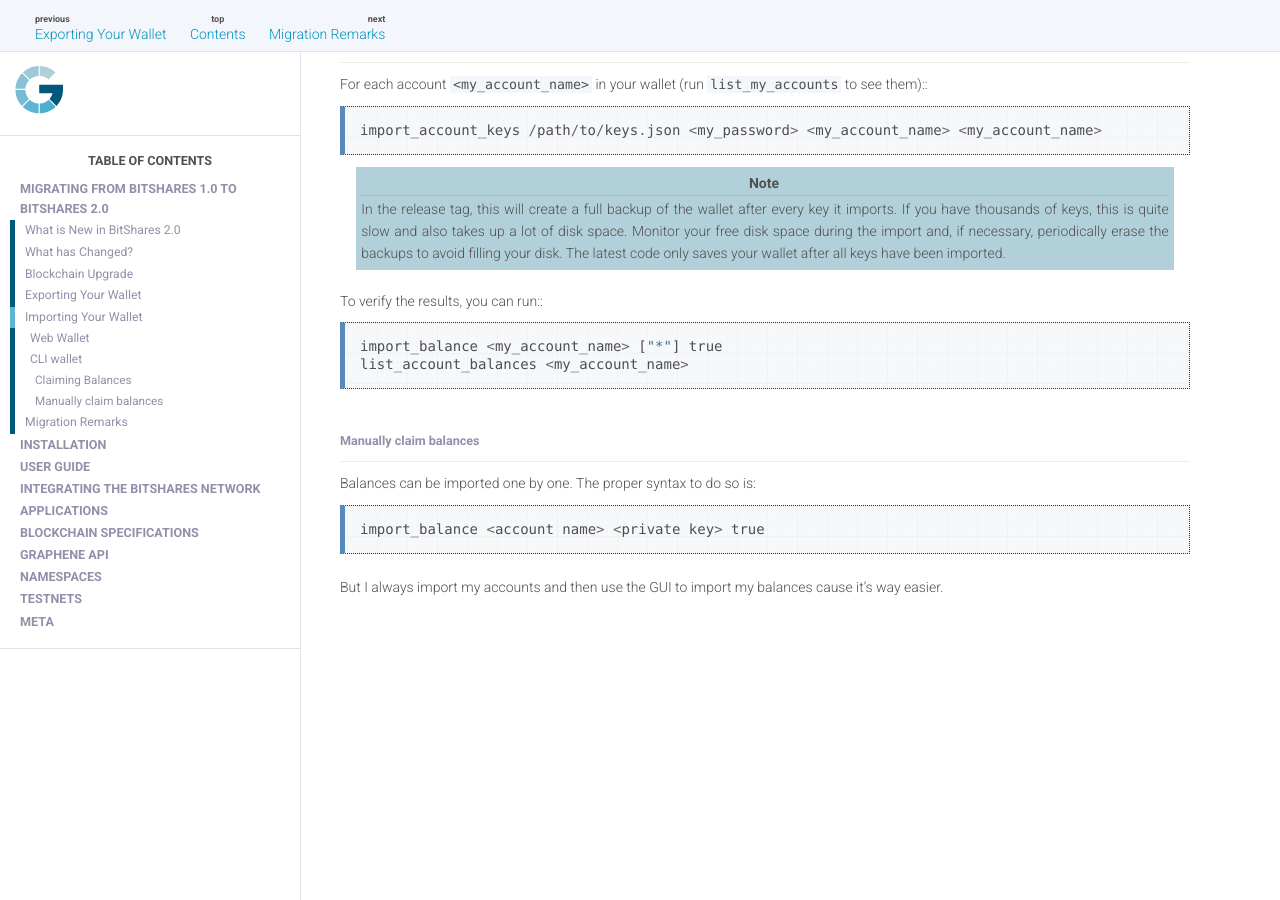
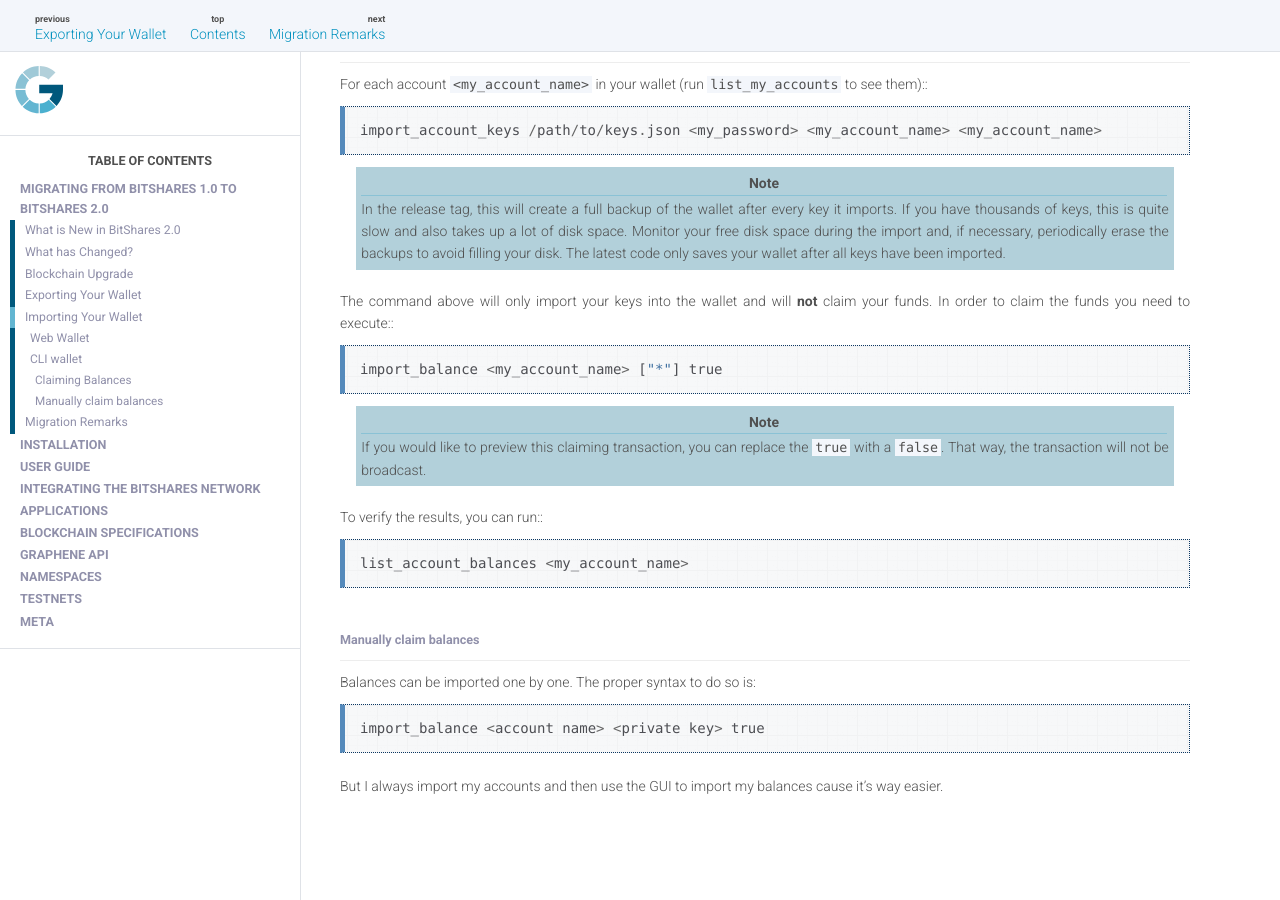
Before and after one commit to bitshares/docs.bitshares.org, a Sphinx documentation site: the page built from source/migration/howto-importing-wallet.rst, in a window 1280 px wide and 900 px high, scrolled down 2451 px. Built offline with Sphinx 7.4.7, drawn with Linux system fonts in a browser that asks for light colours; pages that are not in the unit, such as notebooks, are missing from menus; the version number could not be read and is left out; before the commit the page ends 3152 px from its top, so only the background shows below that.

Commit message:
Clarify on cli_wallet claiming procwdure

```diff
--- a/source/migration/howto-importing-wallet.rst
+++ b/source/migration/howto-importing-wallet.rst
@@ -89,10 +89,17 @@
    periodically erase the backups to avoid filling your disk. The latest code
    only saves your wallet after all keys have been imported.
 
+The command above will only import your keys into the wallet and will **not**
+claim your funds. In order to claim the funds you need to execute:::
+
+     import_balance <my_account_name> ["*"] true
+
+.. note:: If you would like to preview this claiming transaction, you can
+   replace the ``true`` with a ``false``. That way, the transaction will not be
+   broadcast.
 
 To verify the results, you can run:::
 
-     import_balance <my_account_name> ["*"] true
      list_account_balances <my_account_name>
 
 Manually claim balances
```
